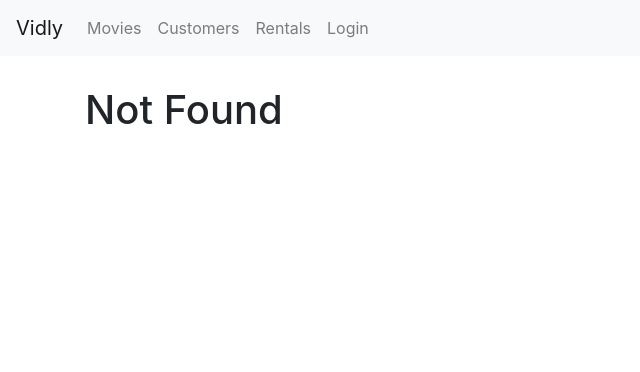
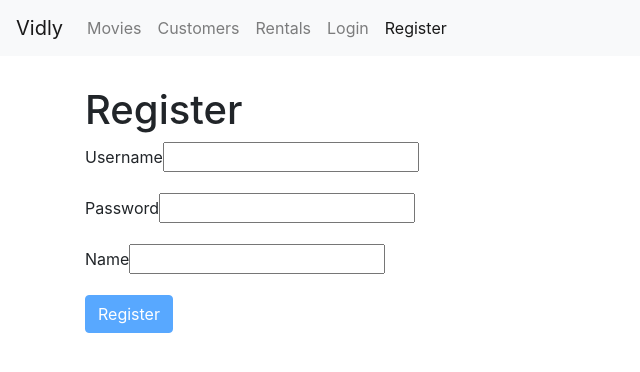
Before and after one commit to borg007/vidly, a React (Create React App) app: page /register in a window 1280 px wide. Before the commit this address led to /not-found. Shown: the top 372 px of the page, without its empty margins (0-640 px from the left). Built offline with nearby package versions, Linux system fonts and the light colour scheme.

Commit message:
Register Form

```diff
--- a/src/App.js
+++ b/src/App.js
@@ -7,6 +7,7 @@
 import NotFound from "./components/notFound";
 import NavBar from "./components/navbar";
 import LoginForm from "./components/loginForm";
+import RegisterForm from "./components/registerForm";
 import "./App.css";
 
 class App extends Component {
@@ -16,6 +17,7 @@
         <NavBar />
         <main className="container">
           <Switch>
+            <Route path="/register" component={RegisterForm} />
             <Route path="/login" component={LoginForm} />
             <Route path="/movies/:id" component={MovieForm}></Route>
             <Route path="/movies" component={Movies}></Route>
--- a/src/components/navbar.jsx
+++ b/src/components/navbar.jsx
@@ -32,6 +32,9 @@
           <NavLink className="nav-item nav-link" to="/login">
             Login
           </NavLink>
+          <NavLink className="nav-item nav-link" to="/register">
+            Register
+          </NavLink>
         </div>
       </div>
     </nav>
--- /dev/null
+++ b/src/components/registerForm.jsx
@@ -0,0 +1,45 @@
+import React from "react";
+import Joi from "joi-browser";
+import Form from "./common/form";
+
+class RegisterForm extends Form {
+  state = {
+    data: { username: "", password: "", name: "" },
+    errors: {}
+  };
+
+  schema = {
+    username: Joi.string()
+      .required()
+      .email()
+      .label("Username"),
+    password: Joi.string()
+      .required()
+      .min(5)
+      .label("Password"),
+    name: Joi.string()
+      .required()
+      .label("Name")
+  };
+
+  doSubmit = () => {
+    // Call the server
+    console.log("Submitted");
+  };
+
+  render() {
+    return (
+      <div>
+        <h1>Register</h1>
+        <form onSubmit={this.handleSubmit}>
+          {this.renderInput("username", "Username")}
+          {this.renderInput("password", "Password", "password")}
+          {this.renderInput("name", "Name")}
+          {this.renderButton("Register")}
+        </form>
+      </div>
+    );
+  }
+}
+
+export default RegisterForm;
```
